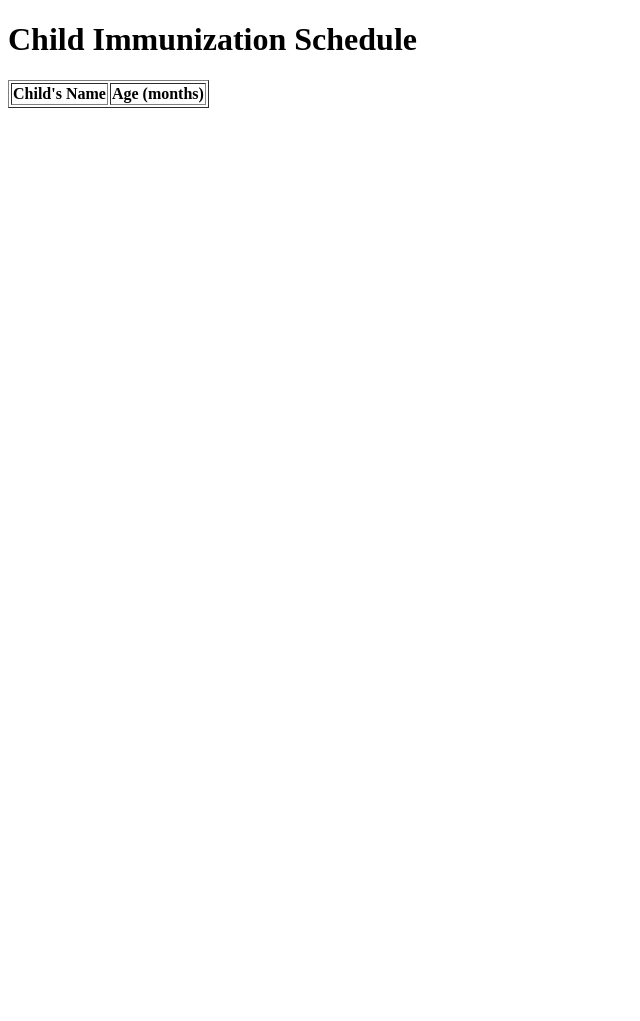
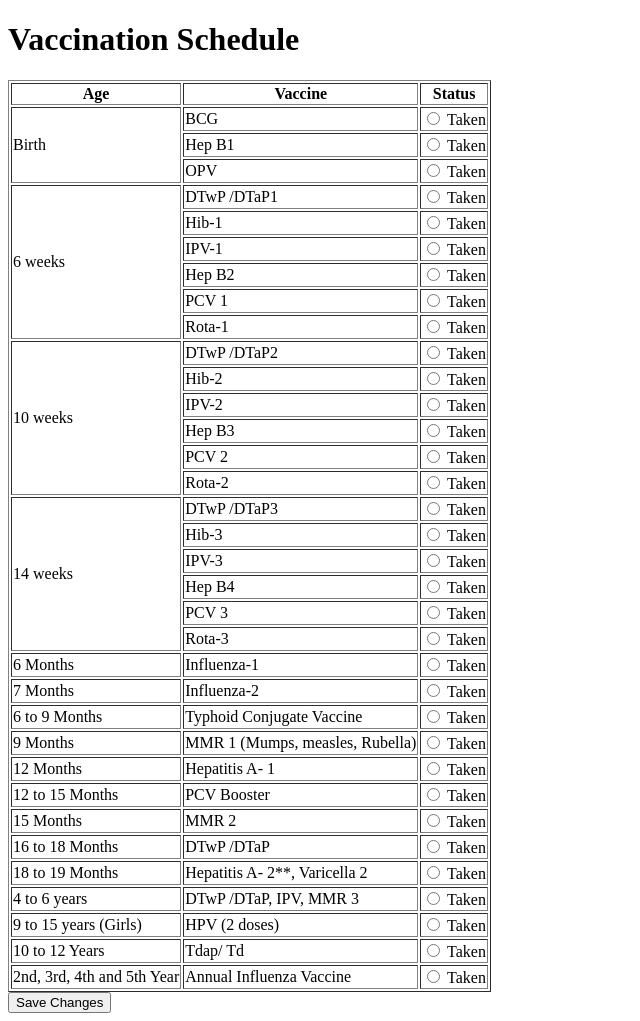
Before and after one commit to Gayatri7Mehta/Immunization-Service, a Flask app: page /schedule in a window 1280 px wide. Shown: the whole page, without its empty margins (0-640 px from the left). Before the commit the page ends 108 px from the top, so only its background shows below. Run offline with Flask 3, Linux system fonts and the light colour scheme; lists and menus that the app fills with data are empty.

Commit message:
hyperlinked registration and vaccination schedule page

```diff
--- a/app.py
+++ b/app.py
@@ -1,4 +1,4 @@
-from flask import Flask, render_template, request, redirect, url_for
+from flask import Flask, render_template
 
 app = Flask(__name__)
 
@@ -8,25 +8,17 @@ child_data = []
 
 @app.route('/')
 def home():
-    return "Welcome to the Child Immunization Service"
+    return "welcome to child immunization service"
 
 @app.route('/register', methods=['GET', 'POST'])
 def register():
-    if request.method == 'POST':
-        # Process the submitted form data
-        child_name = request.form.get('child_name')
-        age = request.form.get('age')
-        # Add the child's data to the temporary database
-        child_data.append({'child_name': child_name, 'age': age})
-        # Implement scheduling logic here based on age
-        # For demonstration, just redirect to the scheduling page
-        return redirect(url_for('schedule'))
+
     return render_template('registration.html')
 
 @app.route('/schedule')
 def schedule():
     # Display the child's schedule based on the data in child_data
-    return render_template('vaccination_schedule.html', child_data=child_data)
+    return render_template('vaccination_schedule.html')
 
 if __name__ == '__main__':
     app.run(debug=True)
--- a/templates/registration.html
+++ b/templates/registration.html
@@ -40,7 +40,7 @@
     </form>
     <section>
         <p><em>Already Registered.Click below vaccination schedule link</em></p>
-        <a href="vaacination_schedule.html"><h4>Vaccination Schedule</h4></a>
+        <a href="vaccination_schedule.html"><h4>Vaccination Schedule</h4></a>
     </section>
 </body>
 </html>
--- a/templates/vaccination_schedule.html
+++ b/templates/vaccination_schedule.html
@@ -1,27 +1,194 @@
 <!DOCTYPE html>
-<html lang="en">
+<html>
 <head>
-    <meta charset="UTF-8">
-    <meta name="viewport" content="width=device-width, initial-scale=1.0">
-    <title>Child Immunization Schedule</title>
+    <title>Vaccination Schedule</title>
 </head>
 <body>
-    <h1>Child Immunization Schedule</h1>
+    <h1>Vaccination Schedule</h1>
+
     <table border="1">
-        <thead>
-            <tr>
-                <th>Child's Name</th>
-                <th>Age (months)</th>
+        <tr>
+
+            <th>Age</th>
+            <th>Vaccine</th>
+            <th>Status</th>
+        </tr>
+        <tr>
+            <td rowspan="3">Birth</td>
+            <td>BCG</td>
+            <td><input type="radio" name="BCG" value="Taken"> Taken</td>
+        </tr>
+        <tr>
+            <td>Hep B1</td>
+            <td><input type="radio" name="Hep_B1" value="Taken"> Taken</td>
+        </tr>
+        <tr>
+            <td>OPV</td>
+            <td><input type="radio" name="OPV" value="Taken"> Taken</td>
+        </tr>
+        <tr>
+            <td rowspan="6">6 weeks</td>
+            <td>DTwP /DTaP1</td>
+            <td><input type="radio" name="DTaP1" value="Taken"> Taken</td>
             </tr>
-        </thead>
-        <tbody>
-            {% for child in child_data %}
-                <tr>
-                    <td>{{ child.child_name }}</td>
-                    <td>{{ child.age }}</td>
-                </tr>
-            {% endfor %}
-        </tbody>
+        <tr>
+            <td>Hib-1</td>
+            <td><input type="radio" name="Hib-1" value="Taken"> Taken</td>
+        </tr>
+        <tr>
+            <td>IPV-1</td>
+            <td><input type="radio" name="IPV-1" value="Taken"> Taken</td>
+        </tr>
+        <tr>
+            <td>Hep B2</td>
+            <td><input type="radio" name="Hep B2" value="Taken"> Taken</td>
+        </tr>
+        <tr>
+            <td>PCV 1</td>
+            <td><input type="radio" name="PCV 1" value="Taken"> Taken</td>
+        </tr>
+        <tr>
+            <td>Rota-1</td>
+            <td><input type="radio" name="Rota-1" value="Taken"> Taken</td>
+        </tr>
+        <tr>
+            <td rowspan="6">10 weeks</td>
+            <td>DTwP /DTaP2</td>
+            <td><input type="radio" name="DTaP2" value="Taken"> Taken</td>
+            </tr>
+        <tr>
+            <td>Hib-2</td>
+            <td><input type="radio" name="Hib-2" value="Taken"> Taken</td>
+        </tr>
+        <tr>
+            <td>IPV-2</td>
+            <td><input type="radio" name="IPV-2" value="Taken"> Taken</td>
+        </tr>
+        <tr>
+            <td>Hep B3</td>
+            <td><input type="radio" name="Hep B3" value="Taken"> Taken</td>
+        </tr>
+        <tr>
+            <td>PCV 2</td>
+            <td><input type="radio" name="PCV 2" value="Taken"> Taken</td>
+        </tr>
+        <tr>
+            <td>Rota-2</td>
+            <td><input type="radio" name="Rota-2" value="Taken"> Taken</td>
+        </tr>
+        <tr>
+            <td rowspan="6">14 weeks</td>
+            <td>DTwP /DTaP3</td>
+            <td><input type="radio" name="DTaP3" value="Taken"> Taken</td>
+            </tr>
+        <tr>
+            <td>Hib-3</td>
+            <td><input type="radio" name="Hib-3" value="Taken"> Taken</td>
+
+        </tr>
+        <tr>
+            <td>IPV-3</td>
+            <td><input type="radio" name="IPV-3" value="Taken"> Taken</td>
+
+        </tr>
+        <tr>
+            <td>Hep B4</td>
+            <td><input type="radio" name="Hep B4" value="Taken"> Taken</td>
+
+        </tr>
+        <tr>
+            <td>PCV 3</td>
+            <td><input type="radio" name="PCV 3" value="Taken"> Taken</td>
+
+        </tr>
+        <tr>
+            <td>Rota-3</td>
+            <td><input type="radio" name="Rota-3" value="Taken"> Taken</td>
+
+        </tr>
+        <tr>
+            <td>6 Months</td>
+            <td>Influenza-1</td>
+            <td><input type="radio" name="Influenza-1" value="Taken"> Taken</td>
+        </tr>
+        <tr>
+            <td>7 Months</td>
+            <td>Influenza-2</td>
+            <td><input type="radio" name="Influenza-2" value="Taken"> Taken</td>
+        </tr>
+        <tr>
+            <td>6 to 9 Months</td>
+            <td>Typhoid Conjugate Vaccine</td>
+            <td><input type="radio" name="Typhoid" value="Taken"> Taken</td>
+        </tr>
+        <tr>
+            <td>9 Months</td>
+            <td>MMR 1 (Mumps, measles, Rubella)</td>
+            <td><input type="radio" name="MMR1" value="Taken"> Taken</td>
+        </tr>
+        <tr>
+            <td>12 Months</td>
+            <td>Hepatitis A- 1</td>
+            <td><input type="radio" name="Hep_A1" value="Taken"> Taken</td>
+        </tr>
+        <tr>
+            <td>12 to 15 Months</td>
+            <td>PCV Booster</td>
+            <td><input type="radio" name="PCV_Booster" value="Taken"> Taken</td>
+        </tr>
+        <tr>
+            <td>15 Months</td>
+            <td>MMR 2</td>
+            <td><input type="radio" name="MMR2_Varicella" value="Taken"> Taken</td>
+        </tr>
+        <tr>
+            <td>16 to 18 Months</td>
+            <td>DTwP /DTaP</td>
+            <td><input type="radio" name="DTaP_Hib_IPV" value="Taken"> Taken</td>
+        </tr>
+        <tr>
+            <td>18 to 19 Months</td>
+            <td>Hepatitis A- 2**, Varicella 2</td>
+            <td><input type="radio" name="Hep_A2_Varicella2" value="Taken"> Taken</td>
+        </tr>
+        <tr>
+            <td>4 to 6 years</td>
+            <td>DTwP /DTaP, IPV, MMR 3</td>
+            <td><input type="radio" name="DTaP_IPV_MMR3" value="Taken"> Taken</td>
+        </tr>
+        <tr>
+            <td>9 to 15 years (Girls)</td>
+            <td>HPV (2 doses)</td>
+            <td><input type="radio" name="HPV" value="Taken"> Taken</td>
+        </tr>
+        <tr>
+            <td>10 to 12 Years</td>
+            <td>Tdap/ Td</td>
+            <td><input type="radio" name="Tdap_Td" value="Taken"> Taken</td>
+        </tr>
+        <tr>
+            <td>2nd, 3rd, 4th and 5th Year</td>
+            <td>Annual Influenza Vaccine</td>
+            <td><input type="radio" name="Annual_Influenza" value="Taken"> Taken</td>
+        </tr>
+
+        <!-- Add more rows for other vaccines -->
     </table>
+
+    <button onclick="saveChanges()">Save Changes</button>
+
+    <script>
+        function saveChanges() {
+            var checkboxes = document.querySelectorAll('input[type="radio"]:checked');
+            var takenVaccines = [];
+
+            checkboxes.forEach(function (checkbox) {
+                takenVaccines.push(checkbox.name);
+            });
+
+            // Send the list of taken vaccines to the server or perform further actions
+            console.log("Taken Vaccines: " + takenVaccines.join(', '));
+        }
+    </script>
 </body>
 </html>
```
Also changed, not shown: templates/style.css (deleted, +0 -62 lines), static/bgimage.jpeg (renamed from templates/bgimage.jpeg).
